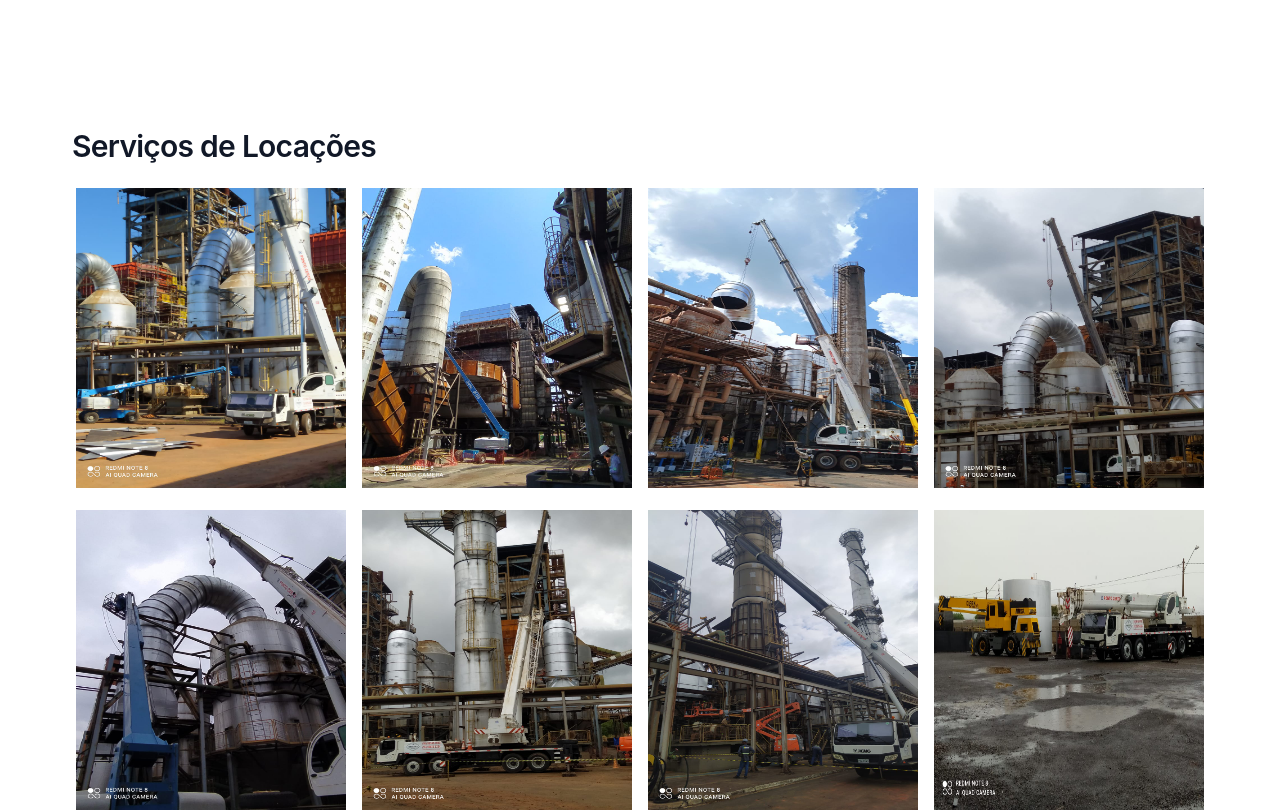
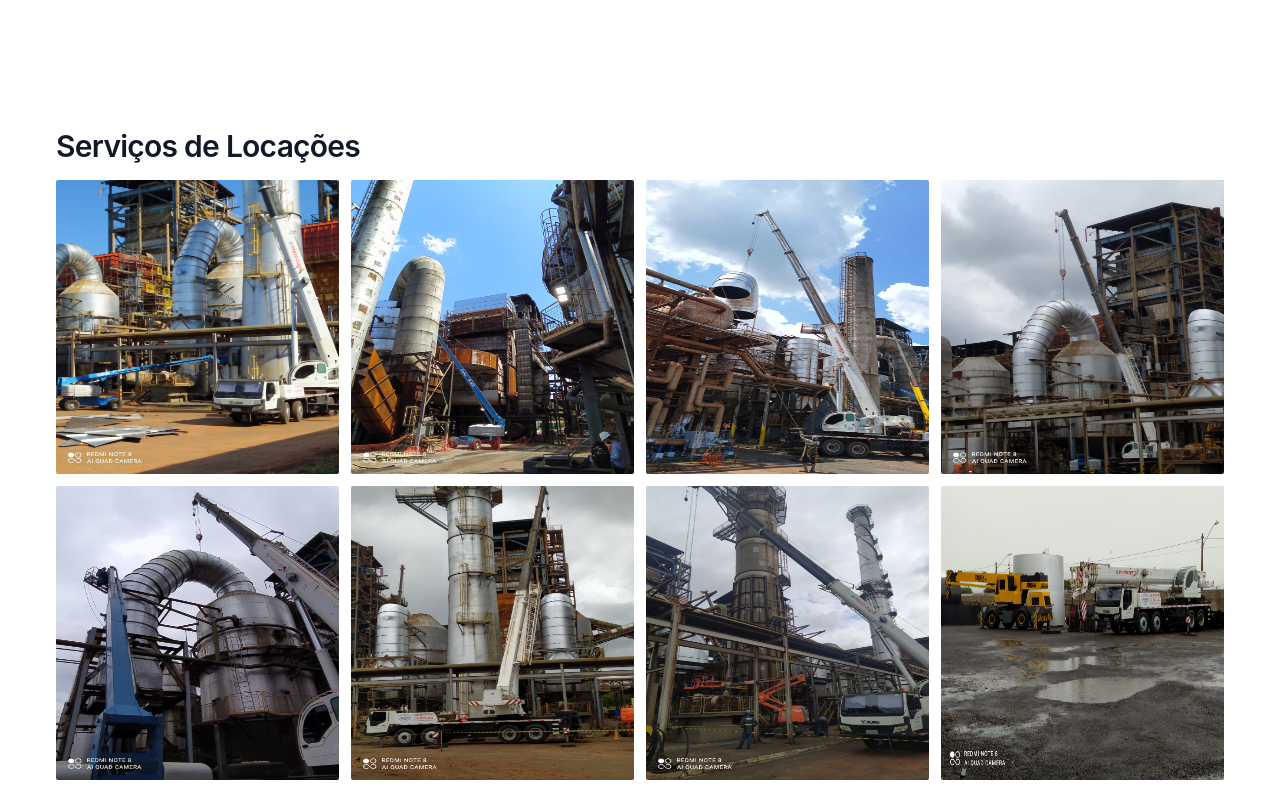
Before and after one commit to mfprado013/web-pcl, a Next.js app: page /portifolio in a window 1280 px wide. Shown: the part 200-1012 px from the top of the page. Built offline with nearby package versions, Linux system fonts and the light colour scheme.

Commit message:
fix: ajuste no alinhamento do portifolio e remoção do whatsapp icon

```diff
--- a/src/components/Common/Footer/Footer.tsx
+++ b/src/components/Common/Footer/Footer.tsx
@@ -71,7 +71,7 @@ const footerNavigation = {
 
 export default function Footer() {
   return (
-    <footer className='mt-20 bg-cinza-800 sm:mt-12 z-40'>
+    <footer className='mt-20 bg-cinza-800 sm:mt-12 z-10'>
       <div className='mx-auto max-w-md overflow-hidden py-12 px-4 sm:max-w-3xl sm:px-6 lg:max-w-7xl lg:px-8'>
         <nav className='-mx-5 -my-2 flex flex-wrap justify-center' aria-label='Footer'>
           {footerNavigation.main.map((item) => (
--- a/src/components/Common/Whatsapp/Whatsapp.tsx
+++ b/src/components/Common/Whatsapp/Whatsapp.tsx
@@ -3,7 +3,7 @@ import Link from 'next/link';
 
 export default function Whatsapp() {
   return (
-    <div className='z-0 fixed w-screen h-full flex justify-end items-end'>
+    <div className='z-20 fixed w-screen h-full flex justify-end items-end'>
       <div className='px-8 pb-6'>
         <Link href='https://whatsa.me/5516996188384'>
           <a className='cursor pointer hover:opacity-90 ' target='_blank'>
--- a/src/components/Pages/Portifolio/PortifolioLocação.tsx
+++ b/src/components/Pages/Portifolio/PortifolioLocação.tsx
@@ -10,37 +10,41 @@ import Image from 'next/image';
 
 export default function PortifolioLocação() {
   return (
-    <div className='flex flex-wrap px-0 sm:px-3 grid-cols-4 md:grid-cols-3 sm:grid-cols-2'>
-      <div className='gap-x-8 px-2 py-2 object-cover'>
-        <Image src={Portifoliolocaone.src} width={270} height={300} />
+    <div className='flex flex-col gap-y-3'>
+      <div className='flex flex-row gap-x-3'>
+      <div className='object-cover'>
+        <img src={Portifoliolocaone.src} className='w-[294px] h-[294px] rounded-sm'/>
       </div>
       {/* 2 */}
-      <div className='gap-x-8 px-2 py-2 object-cover'>
-        <Image src={Portifoliolocatwo.src} width={270} height={300} />
+      <div className='object-cover'>
+        <img src={Portifoliolocatwo.src} className='w-[294px] h-[294px] rounded-sm' />
       </div>
       {/* 3 */}
-      <div className='gap-x-8 px-2 py-2 object-cover'>
-        <Image src={Portifoliolocathree.src} width={270} height={300} />
+      <div className='object-cover'>
+        <img src={Portifoliolocathree.src} className='w-[294px] h-[294px] rounded-sm' />
       </div>
       {/* 6 */}
-      <div className='gap-x-8 px-2 py-2 object-cover'>
-        <Image src={Portifoliolocasix.src} width={270} height={300} />
+      <div className='object-cover'>
+        <img src={Portifoliolocasix.src} className='w-[294px] h-[294px] rounded-sm'/>
       </div>
+      </div>
+      <div className='flex flex-row gap-x-3'>
       {/* 7 */}
-      <div className='gap-x-8 px-2 py-2 object-cover'>
-        <Image src={Portifoliolocaseven.src} width={270} height={300} />
+      <div className='object-cover'>
+        <img src={Portifoliolocaseven.src} className='w-[294px] h-[294px] rounded-sm' />
       </div>
       {/* 8 */}
-      <div className='gap-x-8 px-2 py-2 object-cover'>
-        <Image src={Portifoliolocaeight.src} width={270} height={300} />
+      <div className='object-cover'>
+        <img src={Portifoliolocaeight.src} className='w-[294px] h-[294px] rounded-sm' />
       </div>
       {/* 9 */}
-      <div className='gap-x-8 px-2 py-2 object-cover'>
-        <Image src={Portifoliolocanine.src} width={270} height={300} />
+      <div className='object-cover'>
+        <img src={Portifoliolocanine.src} className='w-[294px] h-[294px] rounded-sm' />
       </div>
       {/* 10 */}
-      <div className='gap-x-8 px-2 py-2 object-cover'>
-        <Image src={Portifoliolocaten.src} width={270} height={300} />
+      <div className='object-cover'>
+        <img src={Portifoliolocaten.src} className='w-[294px] h-[294px] rounded-sm' />
+      </div>
       </div>
     </div>
   );
--- a/src/pages/_app.tsx
+++ b/src/pages/_app.tsx
@@ -12,7 +12,7 @@ function MyApp({ Component, pageProps }: AppProps) {
   return (
     <>
       <ToastContainer />
-      <Whatsapp />
+      {/* <Whatsapp /> */}
       <Component {...pageProps} />
     </>
   );
--- a/src/pages/portifolio/index.tsx
+++ b/src/pages/portifolio/index.tsx
@@ -17,11 +17,9 @@ export default function Portifolio() {
         <main className='relative max-w-7xl mx-auto my-32'>
           <div className='bg-white'>
             <div className='mx-auto max-w-2xl py-24 px-4 sm:py-32 sm:px-6 lg:max-w-7xl lg:px-8'>
-              <div className='px-10'>
-                <h1 className='mt-2 text-sm font-semibold tracking-tight text-gray-900 sm:text-3xl sm:tracking-tight'>
+                <h1 className='pl-6 mt-2 text-sm font-semibold tracking-tight text-gray-900 sm:text-3xl sm:tracking-tight'>
                   Serviços de Locações
                 </h1>
-              </div>
               <div className='pt-4 px-6'>
                 <PortifolioLocação />
               </div>
```
